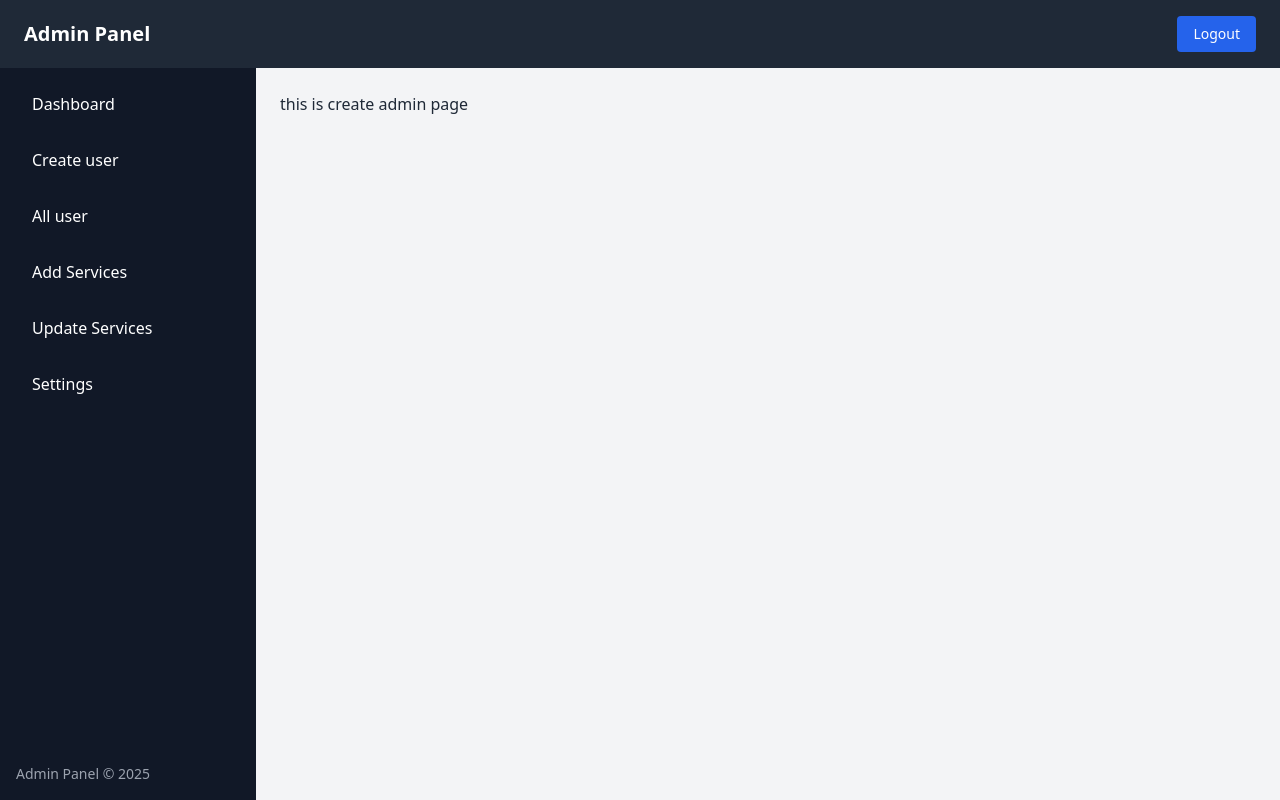
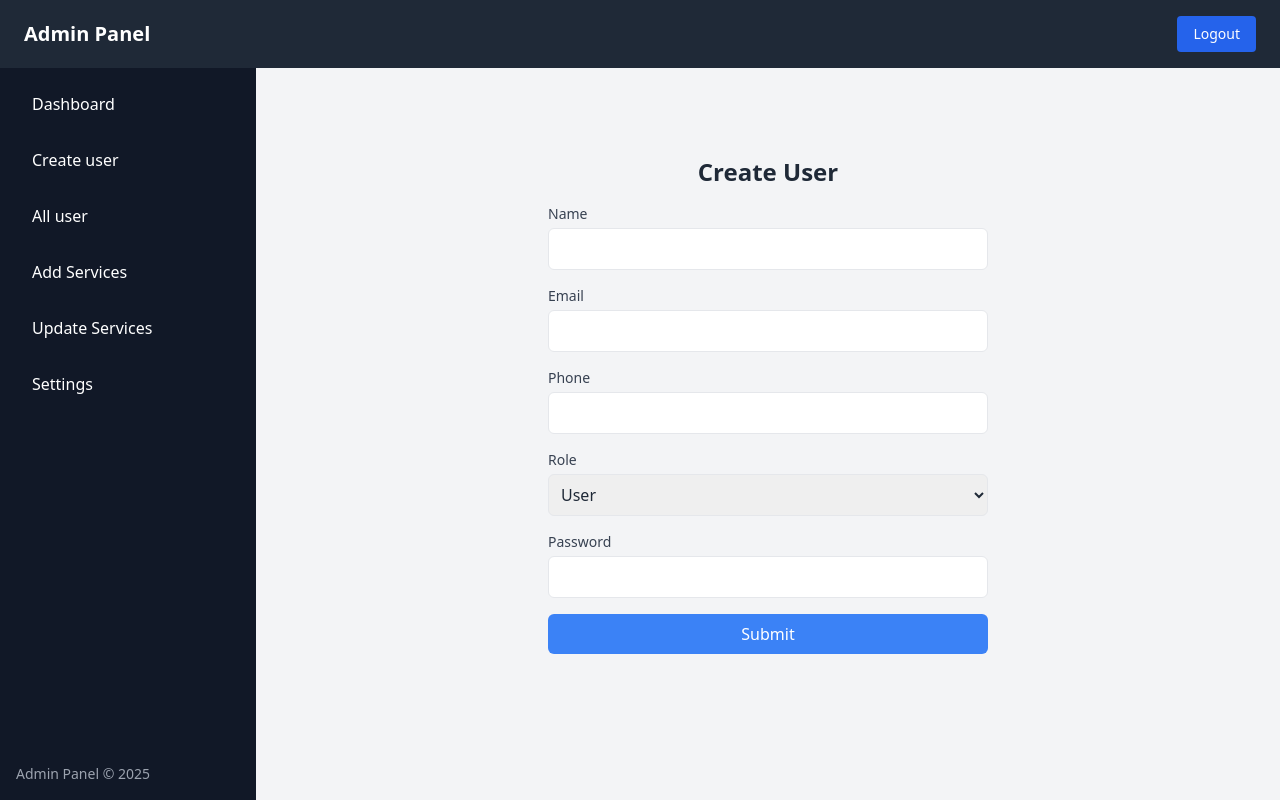
Before and after one commit to Suhanur-Rohoman-Sumon-github/myrepositor, a React (Vite) app: page /admin/create-user in a window 1280 px wide. Built offline with nearby package versions, Linux system fonts and the light colour scheme.

Commit message:
all user and create user page done

```diff
--- a/src/pages/admin/AllUsers/AllUsers.tsx
+++ b/src/pages/admin/AllUsers/AllUsers.tsx
@@ -37,7 +37,7 @@ const AllUsers = () => {
             <th>Email</th>
             <th>Phone</th>
             <th>Role</th>
-            <th>Action</th>
+            <th>Delete</th>
           </tr>
         </thead>
         <tbody>
@@ -49,9 +49,6 @@ const AllUsers = () => {
                 <td>{user?.phone}</td>
                 <td>{user?.role}</td>
                 <td className="flex items-center gap-2">
-                  <button>
-                    <FaUser />
-                  </button>{' '}
                   <button
                     onClick={() => handlerDeleteUser(user.email)}
                     className="text-red-500"
--- a/src/pages/admin/CreateAdmin/CreateAdmin.tsx
+++ b/src/pages/admin/CreateAdmin/CreateAdmin.tsx
@@ -1,7 +1,85 @@
+import { FieldValues, useForm } from 'react-hook-form';
+
 const CreateAdmin = () => {
+  const { register, handleSubmit } = useForm();
+
+  const onSubmit = (data: FieldValues) => {
+    console.log(data);
+  };
   return (
-    <div>
-      <h1>this is create admin page</h1>
+    <div className="lg:w-1/2 mx-auto mt-10 p-6  rounded-lg">
+      <h2 className="text-2xl font-semibold mb-4 text-center">Create User</h2>
+      <form onSubmit={handleSubmit(onSubmit)} className="space-y-4">
+        <div>
+          <label className="block text-sm font-medium text-gray-700">
+            Name
+          </label>
+          <input
+            type="text"
+            {...register('name', { required: 'Name is required' })}
+            className="mt-1 p-2 w-full border rounded-md focus:outline-none focus:ring-2 focus:ring-blue-500"
+          />
+        </div>
+
+        <div>
+          <label className="block text-sm font-medium text-gray-700">
+            Email
+          </label>
+          <input
+            type="email"
+            {...register('email', { required: 'Email is required' })}
+            className="mt-1 p-2 w-full border rounded-md focus:outline-none focus:ring-2 focus:ring-blue-500"
+          />
+        </div>
+
+        <div>
+          <label className="block text-sm font-medium text-gray-700">
+            Phone
+          </label>
+          <input
+            type="text"
+            {...register('phone', { required: 'Phone is required' })}
+            className="mt-1 p-2 w-full border rounded-md focus:outline-none focus:ring-2 focus:ring-blue-500"
+          />
+        </div>
+
+        <div>
+          <label className="block text-sm font-medium text-gray-700">
+            Role
+          </label>
+          <select
+            {...register('role', { required: 'Role is required' })}
+            className="mt-1 p-2 w-full border rounded-md focus:outline-none focus:ring-2 focus:ring-blue-500"
+          >
+            <option value="user">User</option>
+            <option value="admin">Admin</option>
+          </select>
+        </div>
+
+        <div>
+          <label className="block text-sm font-medium text-gray-700">
+            Password
+          </label>
+          <input
+            type="password"
+            {...register('password', {
+              required: 'Password is required',
+              minLength: {
+                value: 6,
+                message: 'Password must be at least 6 characters',
+              },
+            })}
+            className="mt-1 p-2 w-full border rounded-md focus:outline-none focus:ring-2 focus:ring-blue-500"
+          />
+        </div>
+
+        <button
+          type="submit"
+          className="w-full bg-blue-500 text-white py-2 px-4 rounded-md hover:bg-blue-600 transition"
+        >
+          Submit
+        </button>
+      </form>
     </div>
   );
 };
```
